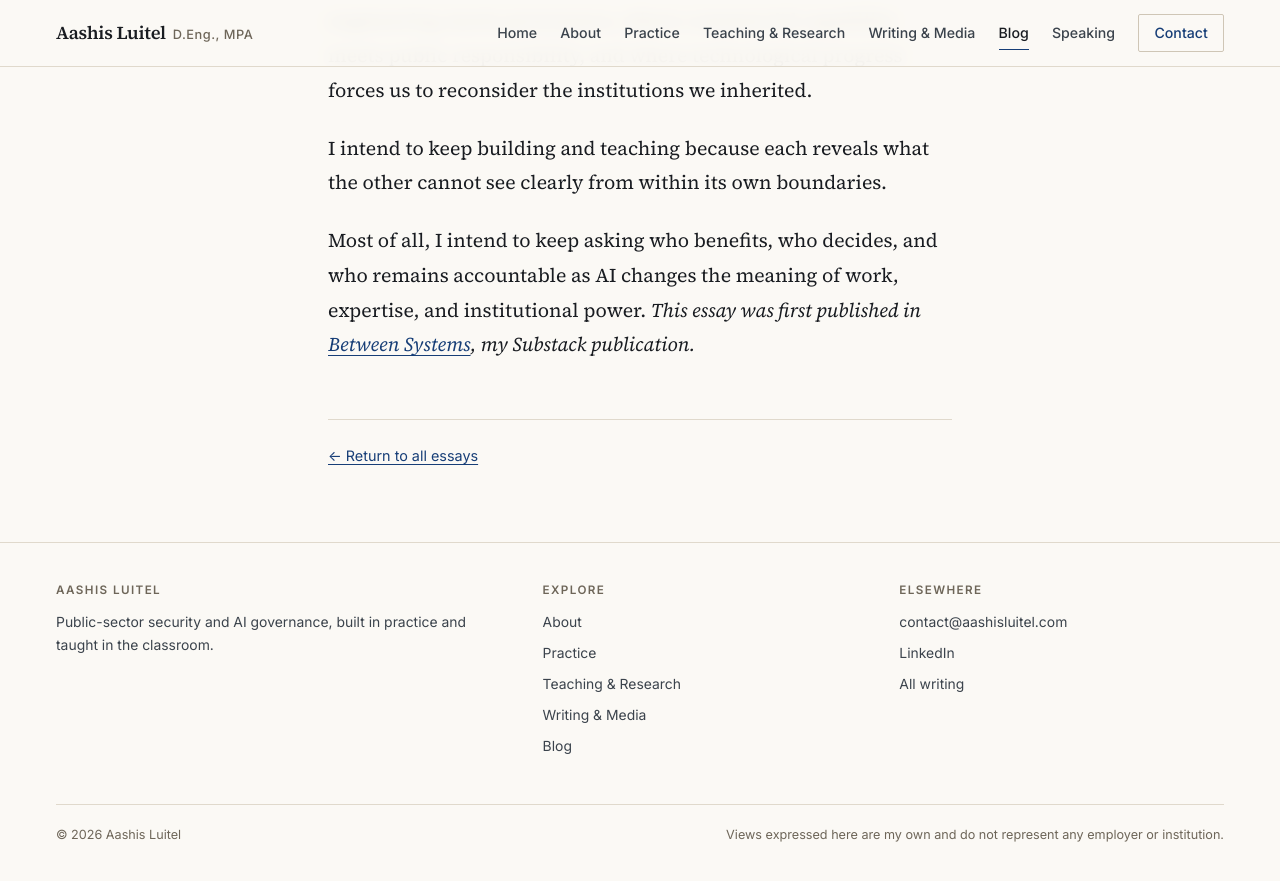
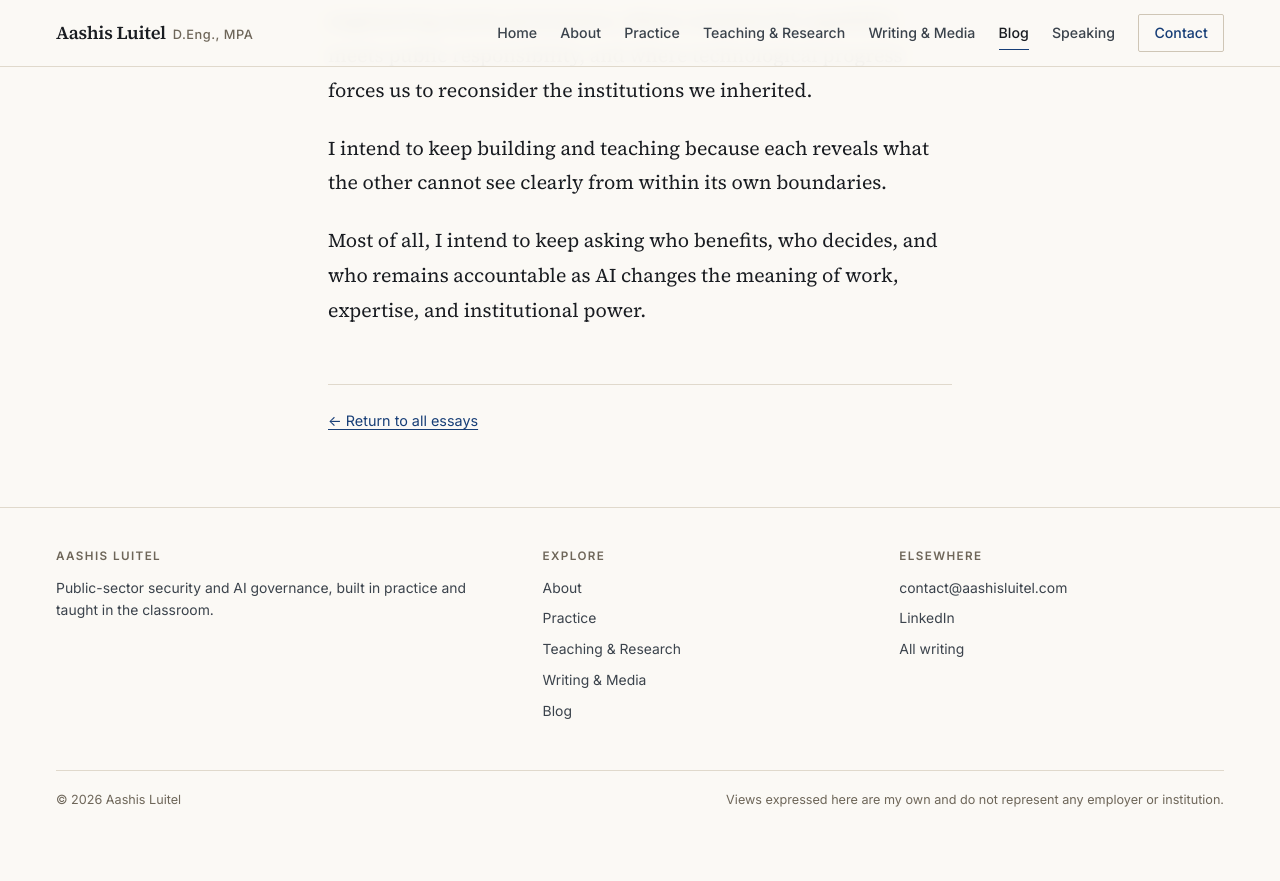
Before and after one commit to aluitel/aashisluitel.github.io, a Jekyll site: the page built from _posts/2026-08-01-between-industry-and-academia.md, in a window 1280 px wide and 900 px high, scrolled down 12404 px. Shown: the top 881 px of the window. Built offline with Jekyll 4.4.1, drawn with Linux system fonts in a browser that asks for light colours.

Commit message:
Update 2026-08-01-between-industry-and-academia.md

```diff
--- a/_posts/2026-08-01-between-industry-and-academia.md
+++ b/_posts/2026-08-01-between-industry-and-academia.md
@@ -154,4 +154,3 @@ In the essays that follow, I will examine that intersection: where AI engineerin
 I intend to keep building and teaching because each reveals what the other cannot see clearly from within its own boundaries.
 
 Most of all, I intend to keep asking who benefits, who decides, and who remains accountable as AI changes the meaning of work, expertise, and institutional power.
-*This essay was first published in [Between Systems](https://ashluitel.substack.com/p/why-i-refuse-to-choose-between-industry-58d), my Substack publication.*
```
